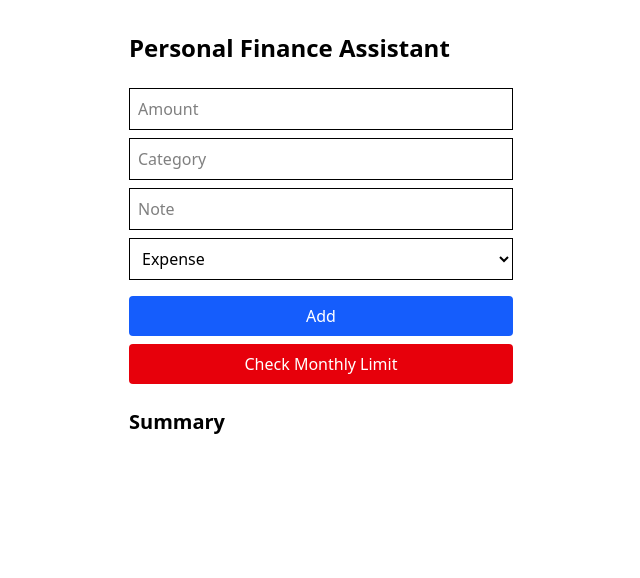
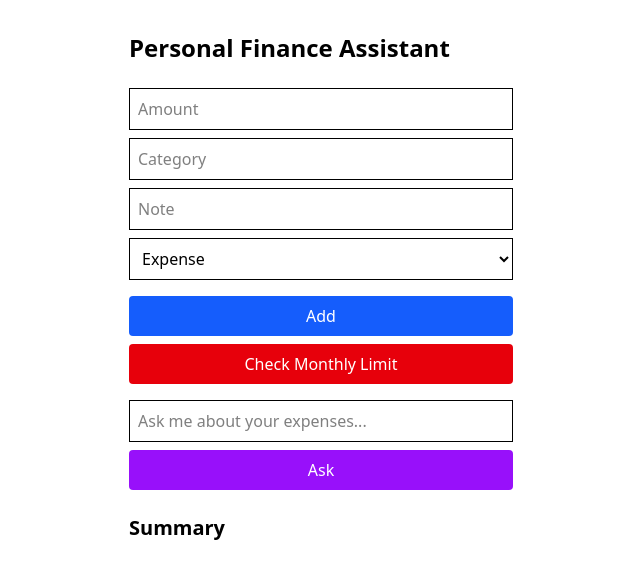
Before and after one commit to BhathiyaPrasad/finance-assistant, a Next.js app in the folder frontend/: page / in a window 1280 px wide. Shown: the top 578 px of the page, without its empty margins (319-959 px from the left). Built offline with nearby package versions, Linux system fonts and the light colour scheme; no server answers.

Commit message:
Update FE View so users can ask question

```diff
--- a/frontend/src/app/page.tsx
+++ b/frontend/src/app/page.tsx
@@ -7,6 +7,7 @@ export default function Home() {
   const [category, setCategory] = useState('');
   const [note, setNote] = useState('');
   const [summary, setSummary] = useState('');
+  const [question , setQuestion ] = useState('');
 
   const addExpense = async () => {
     await fetch('http://localhost:8000/expense', {
@@ -99,6 +100,25 @@ export default function Home() {
       </button>
 
 
+      {/* # llm Model */}
+
+      <div className="mt-4">
+        <input
+          type="text"
+          placeholder="Ask me about your expenses..."
+          className="border p-2 w-full mb-2"
+          value={question}
+          onChange={(e) => setQuestion(e.target.value)}
+        />
+        <button
+          onClick={() => askQuestion(question)}
+          className="bg-purple-600 text-white px-4 py-2 rounded w-full"
+        >
+          Ask
+        </button>
+      </div>
+
+
       <div className="mt-6">
         <h2 className="text-xl font-semibold mb-2">Summary</h2>
         <p>{summary}</p>
```
